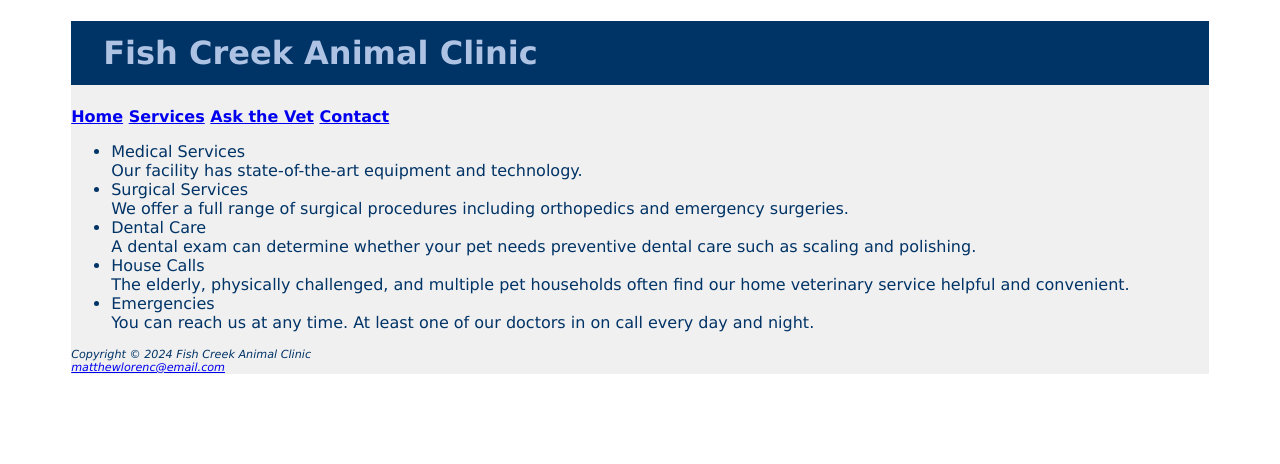
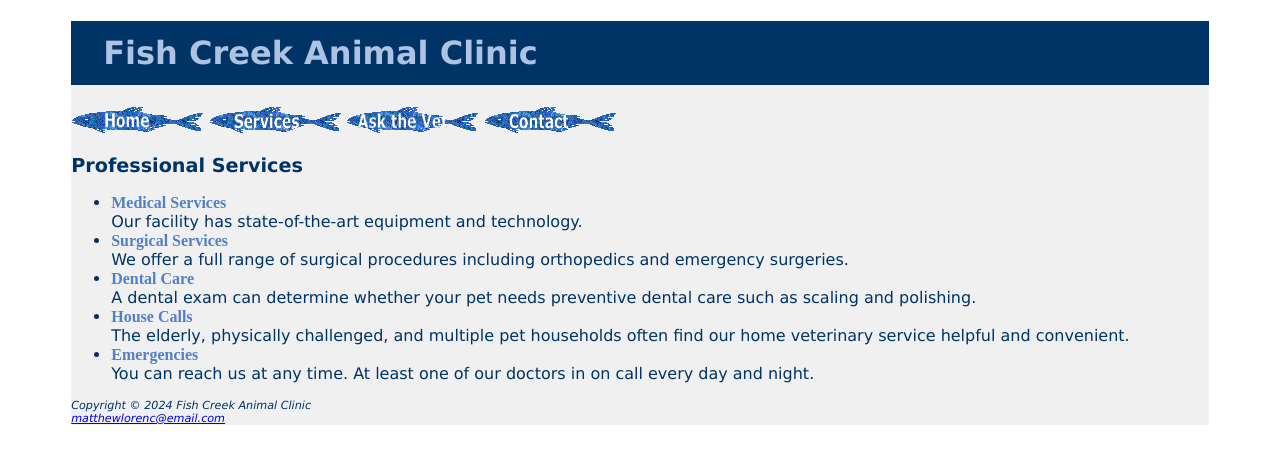
Before and after one commit to mlorenc2021/Fish-Creek-Animal-Clinic, a plain HTML site: page services.html in a window 1280 px wide. Drawn offline with Linux system fonts and the light colour scheme.

Commit message:
updated nav links

```diff
--- a/services.html
+++ b/services.html
@@ -14,19 +14,31 @@
         </header>
 
         <nav>
-            <a href="index.html">Home</a>
-            <a href="services.html">Services</a>
-            <a href="askvet.html">Ask the Vet</a>
-            <a href="contact.html">Contact</a>
+            <a href="index.html"><img src="images/home.gif" alt="home fish"></a>
+            <a href="services.html"><img src="images/services.gif" alt="service fish"></a>
+            <a href="askvet.html"><img src="images/askthevet.gif" alt="ask vet fish"></a>
+            <a href="contact.html"><img src="images/contact.gif" alt="contact fish"></a>
         </nav>
 
         <main>
+            <h2>Professional Services</h2>
+
             <ul>
-                <li>Medical Services<br/>Our facility has state-of-the-art equipment and technology.</li>
-                <li>Surgical Services<br/>We offer a full range of surgical procedures including orthopedics and emergency surgeries.</li>
-                <li>Dental Care<br/>A dental exam can determine whether your pet needs preventive dental care such as scaling and polishing.</li>
-                <li>House Calls<br/>The elderly, physically challenged, and multiple pet households often find our home veterinary service helpful and convenient.</li>
-                <li>Emergencies<br/>You can reach us at any time. At least one of our doctors in on call every day and night.</li>
+                <li><span class="category">Medical Services</span><br/>
+                    Our facility has state-of-the-art equipment and technology.
+                </li>
+                <li><span class="category">Surgical Services</span><br/>
+                    We offer a full range of surgical procedures including orthopedics and emergency surgeries.
+                </li>
+                <li><span class="category">Dental Care</span><br/>
+                    A dental exam can determine whether your pet needs preventive dental care such as scaling and polishing.
+                </li>
+                <li><span class="category">House Calls</span><br/>
+                    The elderly, physically challenged, and multiple pet households often find our home veterinary service helpful and convenient.
+                </li>
+                <li><span class="category">Emergencies</span><br/>
+                    You can reach us at any time. At least one of our doctors in on call every day and night.
+                </li>
             </ul>
         </main>
 
```
Also changed, not shown: askvet.html (+4 -4 lines), contact.html (+4 -4 lines), index.html (+11 -4 lines).
